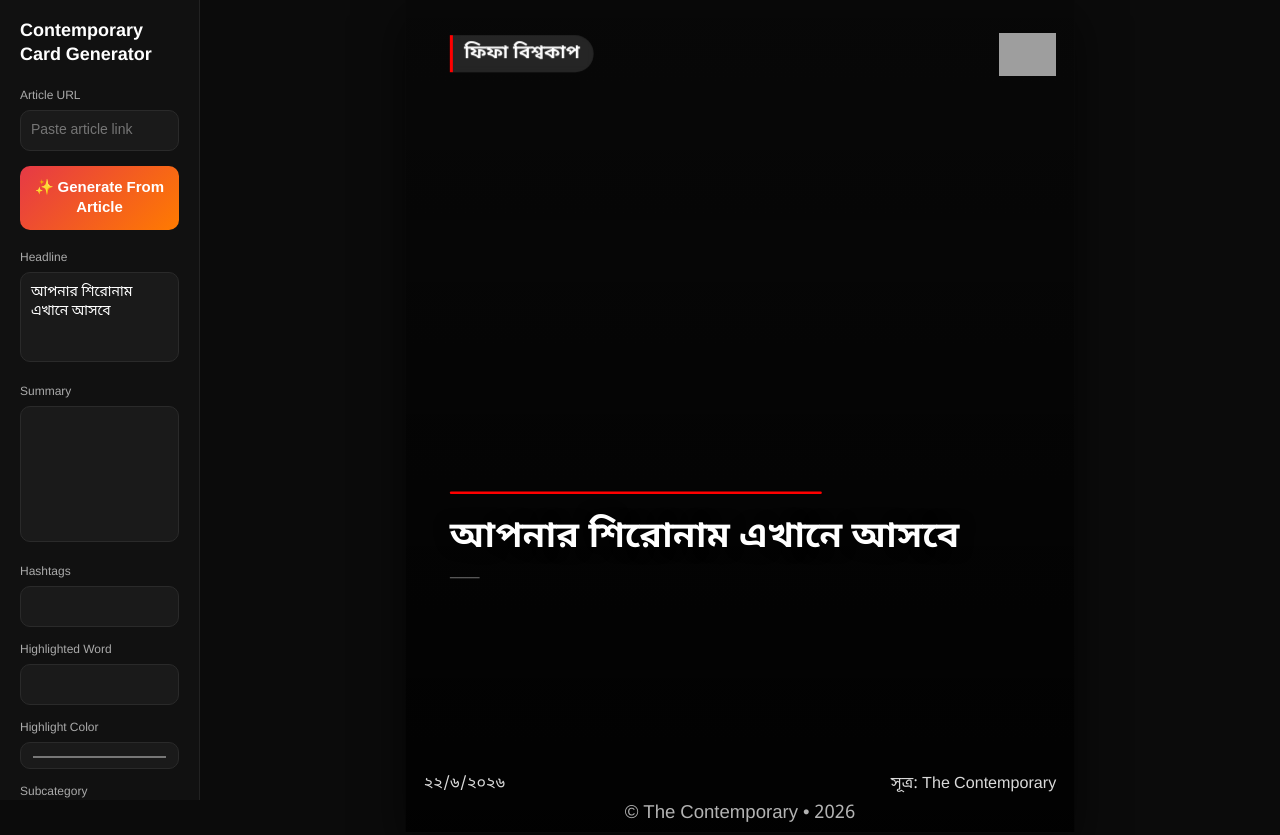
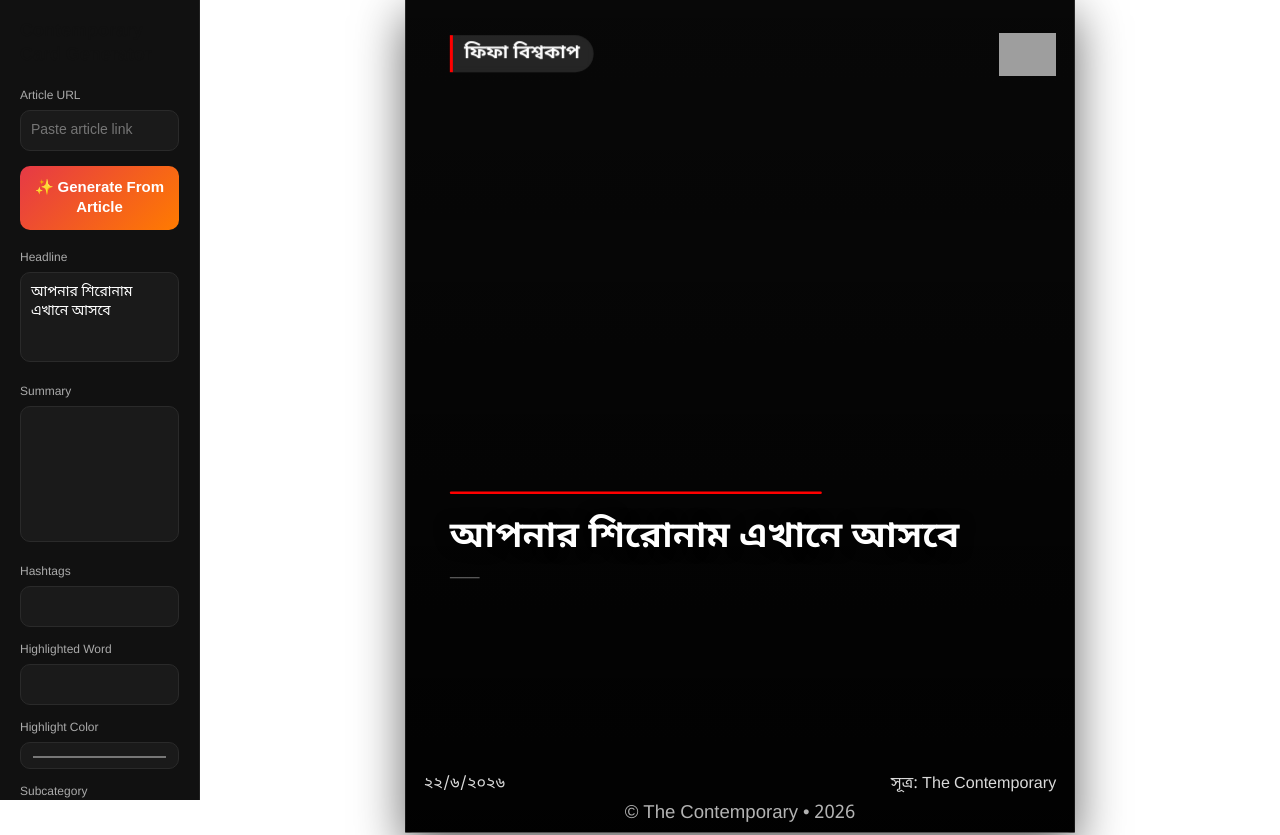
Before and after one commit to Sumaiya-Tabassum42/manual_temp, a React (Vite) app: page / in a window 1280 px wide. Shown: the top 835 px of the page. Built offline with nearby package versions, Linux system fonts and the light colour scheme; grey boxes are pictures that could not be loaded.

Commit message:
Update index.css

```diff
--- a/src/index.css
+++ b/src/index.css
@@ -19,10 +19,9 @@ sans-serif;
 }
 
 body {
-  background: #0b0b0b;
-  color: white;
+  background: #ffffff;
+  color: #111111;
 
-  /* 🔥 PRO TEXT RENDERING */
   -webkit-font-smoothing: antialiased;
   -moz-osx-font-smoothing: grayscale;
   text-rendering: geometricPrecision;
```
